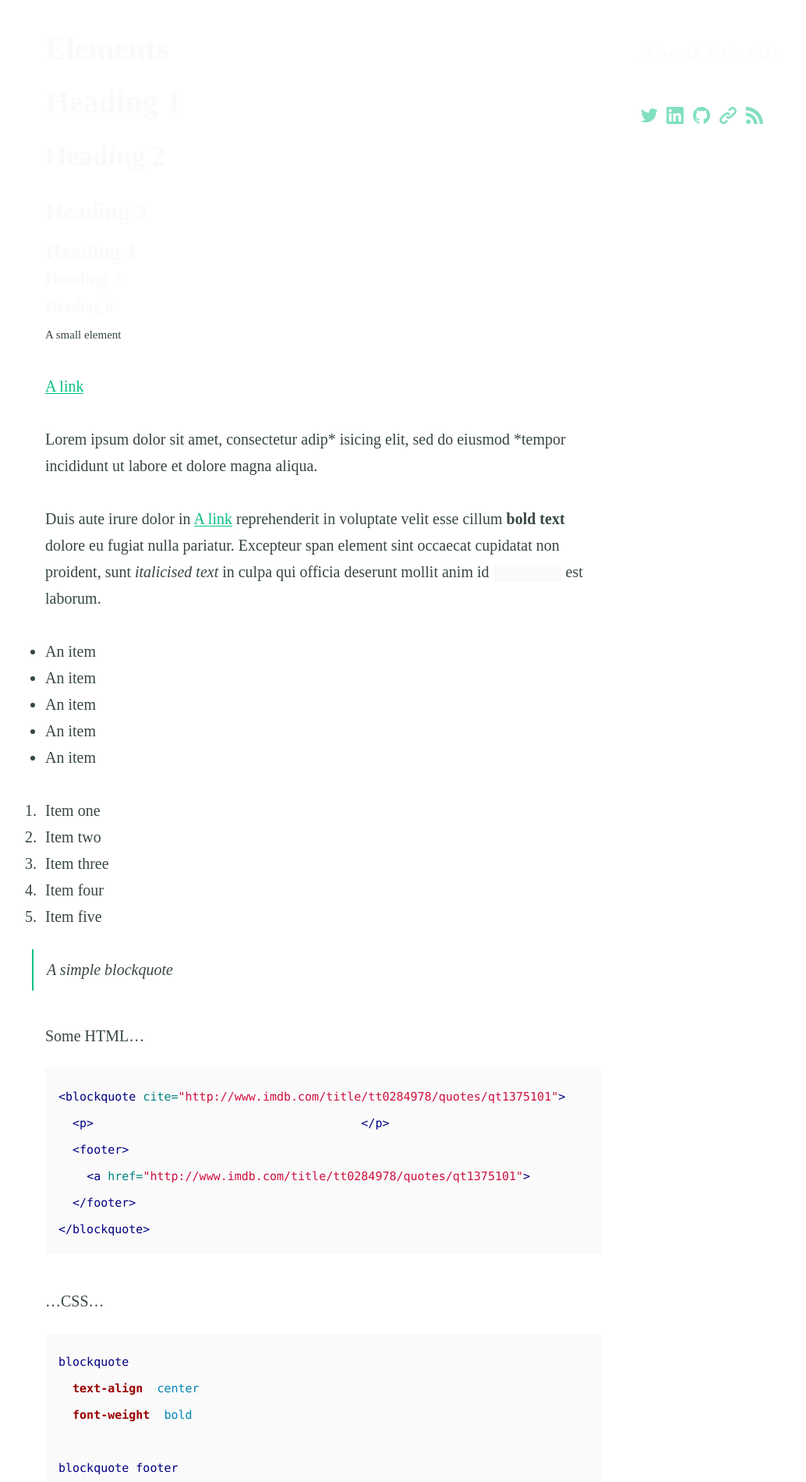
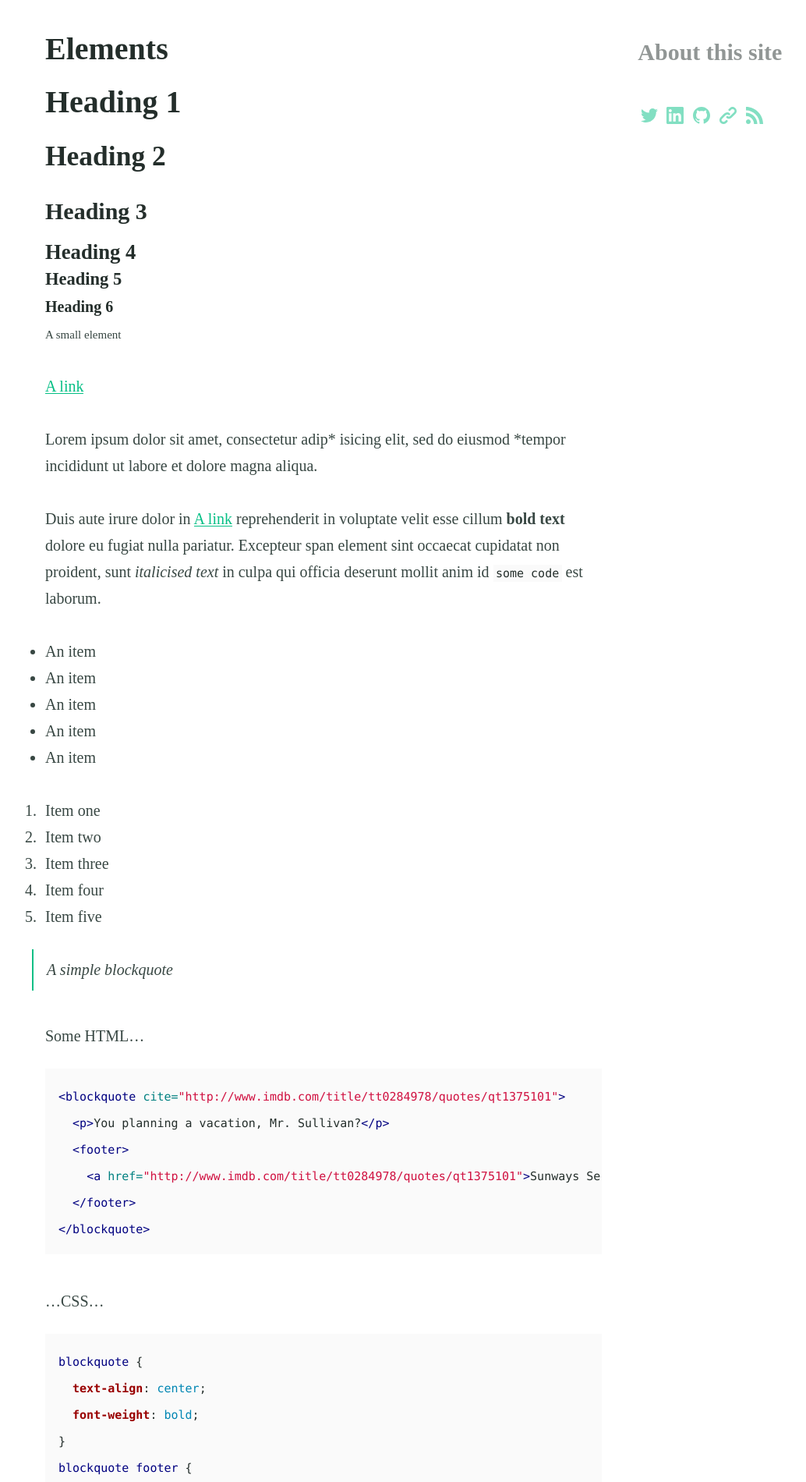
Before and after one commit to lemoniczombi/lemoniczombi.github.io, a Jekyll site: the page built from elements.md, in a window 1280 px wide. Shown: the part 408-2308 px from the top of the page at 78% size, without its empty margins (6-1040 px from the left). Built offline with Jekyll 4.4.1, drawn with Linux system fonts in a browser that asks for light colours; some web fonts are replaced.

Commit message:
Update _settings.scss

```diff
--- a/_sass/_settings.scss
+++ b/_sass/_settings.scss
@@ -5,7 +5,7 @@ $featureBackgroundColour: #f9fafa !default;
 $accentColour: #05bf85 !default;
 
 // Text colours
-$headingColour: #fafafa !default;
+$headingColour: #242e2b !default;
 $bodyColour: #384743 !default;
 $linkColour: #05bf85 !default;
 $hoverColour: #008000 !default;
```
